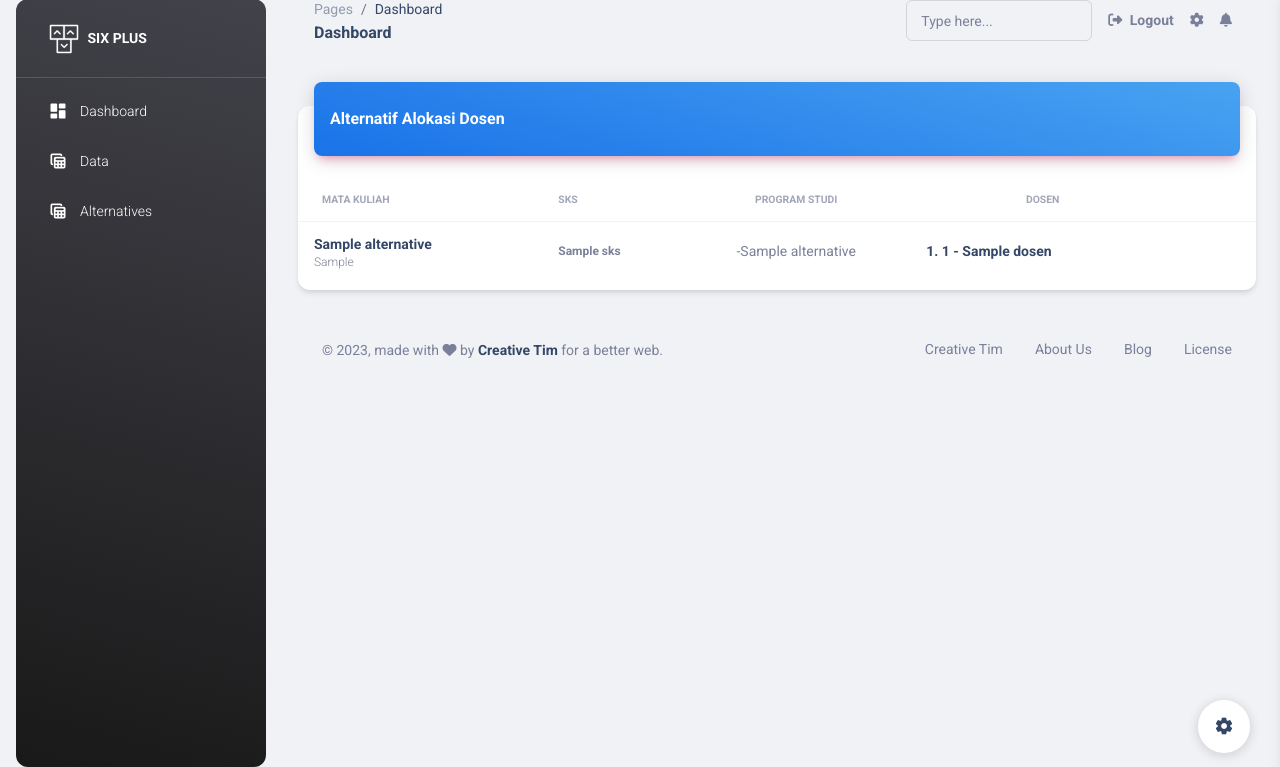
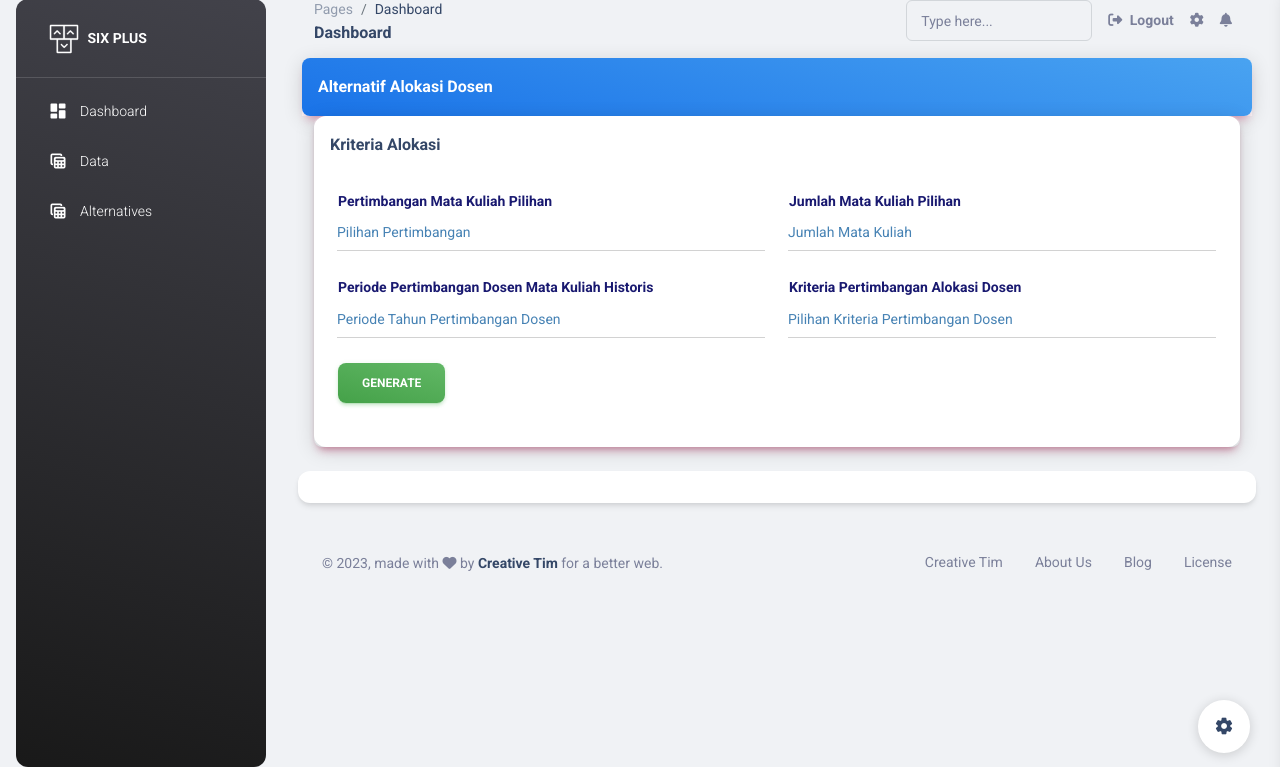
Before and after one commit to pebridos/six-plus, a Python web app: template apps/templates/home/alternatives.html in a window 1280 px wide. Shown: the part 17-784 px from the top of the page. Run offline with Jinja, Linux system fonts and the light colour scheme; the template is opened without the code that fills it: most values are stand-ins (such as "Sample title", 1, 10 or a date in 2020); some libraries are stand-ins or nearby versions.

Commit message:
add menu-alternatives

```diff
--- a/apps/matakuliah/routes.py
+++ b/apps/matakuliah/routes.py
@@ -85,7 +85,6 @@ def matakuliah_kurikulum_list():
 
 @blueprint.route('/list-alternatives', methods=['GET'])
 def alternatives_list():
-    # matakuliah_list = query = session.query(
     query = db.session.query(
         MataKuliah.kode_matakuliah,
         MataKuliah.nama_matakuliah,
--- a/apps/templates/home/alternatives.html
+++ b/apps/templates/home/alternatives.html
@@ -2,7 +2,6 @@
 
 {% block title %} Alternative {% endblock %}
 
-<!-- Specific Page CSS goes HERE  -->
 {% block stylesheets %}{% endblock stylesheets %}
 
 {% block content %}
@@ -10,14 +9,80 @@
   <div class="container-fluid py-4">
     <div class="row">
       <div class="col-12">
-        <div class="card my-4">
-          <div class="card-header p-0 position-relative mt-n4 mx-3 z-index-2">
-            <div class="bg-gradient-info shadow-primary border-radius-lg pt-4 pb-3">
-              <h6 class="text-white text-capitalize ps-3">Alternatif Alokasi Dosen</h6>
+        <div class="card-header p-0 position-relative mt-n4 mx-1 z-index-2">
+          <div class="bg-gradient-info shadow-primary border-radius-lg pt-3 pb-2">
+            <h6 class="text-white text-capitalize ps-3">Alternatif Alokasi Dosen</h6>
+          </div>
+        </div>
+        <div class="card p-0 position-relative mx-3 z-index-2">
+          <div class="shadow-primary border-radius-lg pt-3 pb-1">
+            <h6 class="text-blue text-capitalize ps-3">Kriteria Alokasi</h6>
+            <div class="p-4">
+              <form>
+                <div class="row">
+                  <div class="col-md-6">
+                    <div class="input-group input-group-static mb-4">
+                      <label for="exampleFormControlSelect1" class="ms-0" style="color: MidnightBlue"><strong>Pertimbangan Mata Kuliah Pilihan</strong></label>
+                      <select class="form-control" id="exampleFormControlSelect1" style="color: SteelBlue;">
+                        <option disabled selected>Pilihan Pertimbangan</option>
+                        <option style="color: black">Mata Kuliah Historis</option>
+                        <option style="color: black">Mata Kuliah Minat</option>
+                      </select>
+                    </div>
+                  </div>
+                  <div class="col-md-6">
+                    <div class="input-group input-group-static mb-4">
+                      <label for="exampleFormControlSelect1" class="ms-0" style="color: MidnightBlue"><strong>Jumlah Mata Kuliah Pilihan</strong></label>
+                      <select class="form-control" id="exampleFormControlSelect1" style="color: SteelBlue;">
+                        <option disabled selected>Jumlah Mata Kuliah</option>
+                        <option style="color: black">1</option>
+                        <option style="color: black">2</option>
+                        <option style="color: black">3</option>
+                        <option style="color: black">4</option>
+                        <option style="color: black">5</option>
+                        <option style="color: black">6</option>
+                        <option style="color: black">7</option>
+                        <option style="color: black">8</option>
+                        <option style="color: black">9</option>
+                        <option style="color: black">10</option>
+                      </select>
+                    </div>
+                  </div>
+                </div>
+                <div class="row">
+                  <div class="col-md-6">
+                    <div class="input-group input-group-static mb-4">
+                      <label for="exampleFormControlSelect1" class="ms-0" style="color: MidnightBlue"><strong>Periode Pertimbangan Dosen Mata Kuliah Historis</strong></label>
+                      <select class="form-control" id="exampleFormControlSelect1" style="color: SteelBlue;">
+                        <option disabled selected>Periode Tahun Pertimbangan Dosen</option>
+                        <option style="color: black">5 tahun hingga 10 tahun lalu</option>
+                        <option style="color: black">3 tahun hingga 5 tahun lalu</option>
+                        <option style="color: black">3 tahun lalu</option>
+                        <option style="color: black">2 tahun lalu</option>
+                        <option style="color: black">1 tahun lalu</option>
+                      </select>
+                    </div>
+                  </div>
+                  <div class="col-md-6">
+                    <div class="input-group input-group-static mb-4">
+                      <label for="exampleFormControlSelect1" class="ms-0" style="color: MidnightBlue"><strong>Kriteria Pertimbangan Alokasi Dosen</strong></label>
+                      <select class="form-control" id="exampleFormControlSelect1" style="color: SteelBlue;">
+                        <option disabled selected>Pilihan Kriteria Pertimbangan Dosen</option>
+                        <option style="color: black">Hubungan Mata Kuliah dan Kelompok Keilmuan Dosen</option>
+                        <option style="color: black">Kemiripan Mata Kuliah</option>
+                        <option style="color: black">Dosen Historis</option>
+                      </select>
+                    </div>
+                  </div>
+                </div>
+              </form>
+              <button type="button" class="btn bg-gradient-success mt-n0 ml-auto" onclick="showTable()">Generate</button>
             </div>
           </div>
+        </div>
+        <div class="card my-4">
           <div class="card-body px-0 pb-2">
-            <div class="table-responsive p-0">
+            <div class="table-responsive p-0" style="display: none;">
               <table class="table align-items-center mb-0">
                 <thead>
                   <tr>
@@ -102,4 +167,10 @@
 {% endblock content %}
 
 <!-- Specific Page JS goes HERE  -->
-{% block javascripts %}{% endblock javascripts %}
+{% block javascripts %}
+<script>
+  function showTable() {
+    document.querySelector(".table-responsive").style.display = "block";
+  }
+</script>
+{% endblock javascripts %}
```
